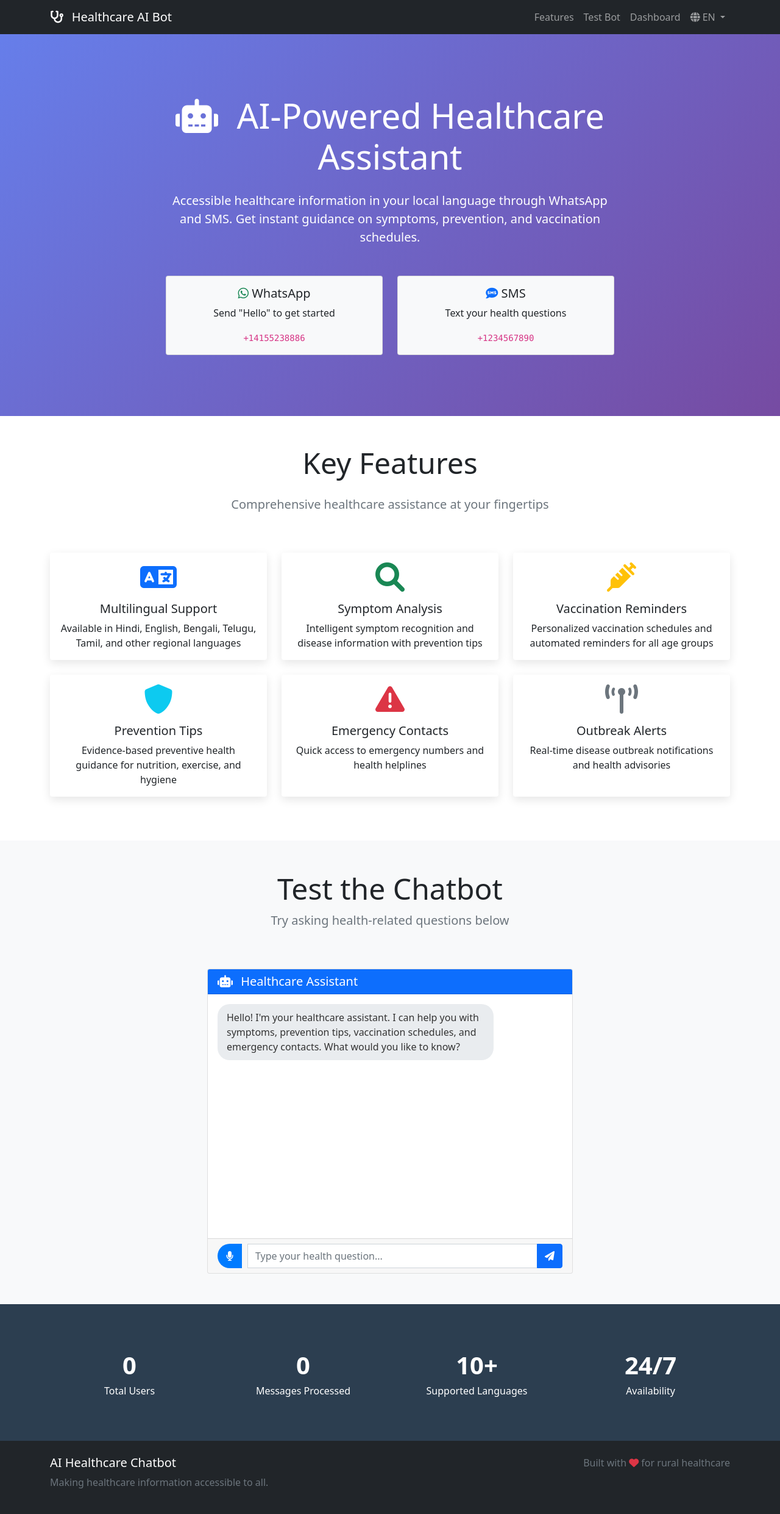
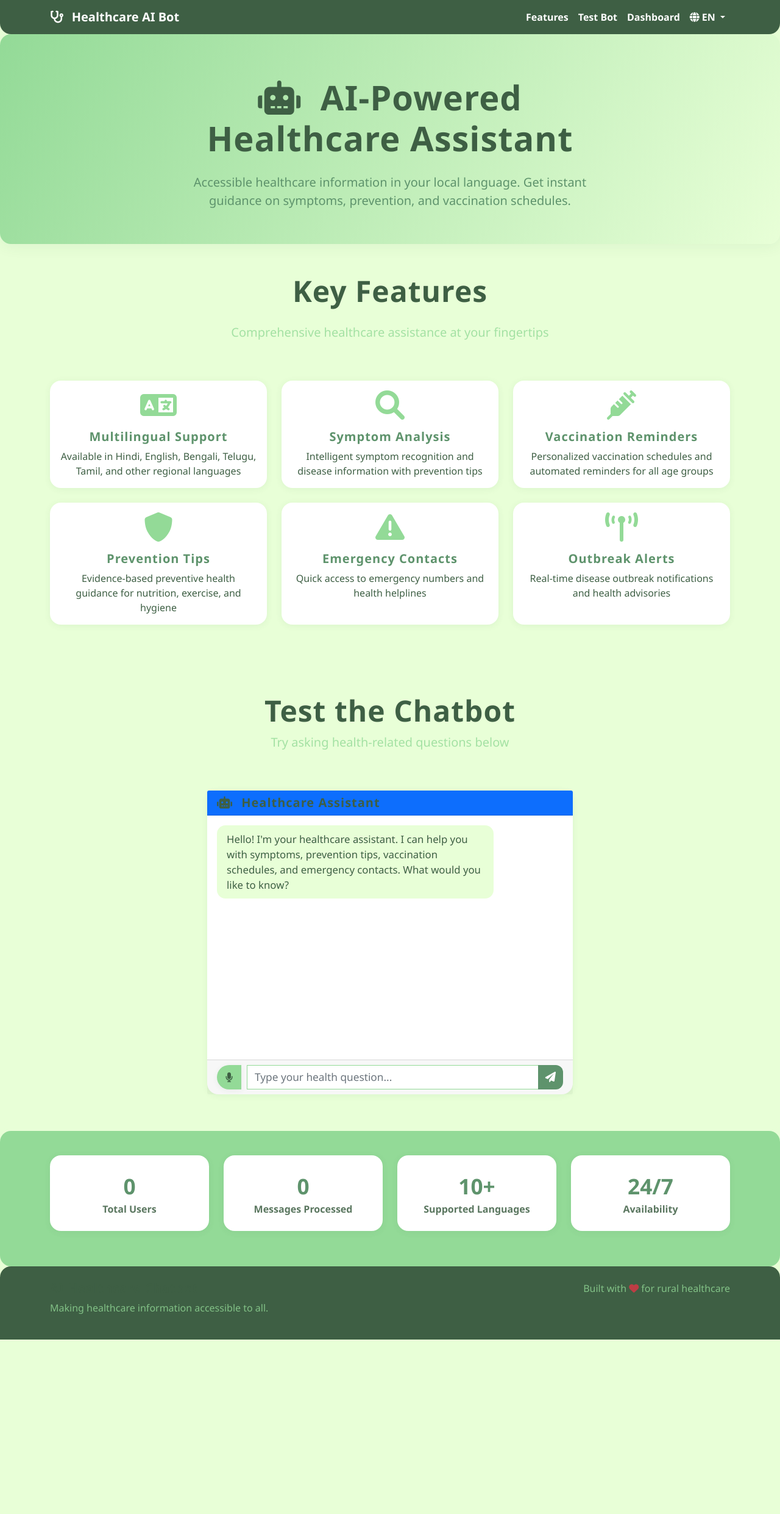
Before and after one commit to Palash-oss/sih, a Flask app: page / in a window 1280 px wide. Shown: the whole page at 61% size. After the commit the page ends 2196 px from the top, so only its background shows below. Run offline with Flask 3, Linux system fonts and the light colour scheme; data that the repository does not hold is empty; some libraries are stand-ins or nearby versions.

Commit message:
html changes

```diff
--- a/templates/index.html
+++ b/templates/index.html
@@ -7,91 +7,200 @@
     <link href="https://cdnjs.cloudflare.com/ajax/libs/bootstrap/5.1.3/css/bootstrap.min.css" rel="stylesheet">
     <link href="https://cdnjs.cloudflare.com/ajax/libs/font-awesome/6.0.0/css/all.min.css" rel="stylesheet">
     <style>
+        :root {
+            --dark-green: #3E5F44;
+            --mid-green: #5E936C;
+            --light-green: #93DA97;
+            --mint: #E8FFD7;
+            --radius: 18px;
+            --font-main: 'Poppins', 'Segoe UI', Arial, sans-serif;
+        }
+
+        body {
+            background: var(--mint);
+            font-family: var(--font-main);
+            color: var(--dark-green);
+            min-height: 100vh;
+        }
+
+        .navbar {
+            background: var(--dark-green) !important;
+            color: #fff;
+            font-weight: 600;
+            border-bottom-left-radius: var(--radius);
+            border-bottom-right-radius: var(--radius);
+        }
+        .navbar .navbar-brand, .navbar .nav-link, .navbar .dropdown-toggle {
+            color: #fff !important;
+        }
+
         .hero-section {
-            background: linear-gradient(135deg, #667eea 0%, #764ba2 100%);
-            color: white;
-            padding: 100px 0;
+            background: linear-gradient(120deg, var(--light-green) 0%, var(--mint) 100%);
+            color: var(--dark-green);
+            padding: 70px 0 40px 0;
+            border-radius: var(--radius);
+            box-shadow: 0 4px 24px 0 rgba(62,95,68,0.07);
+        }
+        .display-4, .display-5, h1, h2, h5 {
+            font-family: var(--font-main);
+            font-weight: 800;
+            letter-spacing: 1px;
+            color: var(--dark-green);
+        }
+        .hero-section .lead {
+            color: var(--mid-green);
+            font-size: 1.25rem;
+            font-weight: 500;
         }
 
         .feature-card {
-            transition: transform 0.3s ease;
+            background: #fff;
+            border-radius: var(--radius);
+            box-shadow: 0 2px 12px 0 rgba(62,95,68,0.07);
             border: none;
-            box-shadow: 0 5px 15px rgba(0,0,0,0.1);
+            transition: transform 0.2s, box-shadow 0.2s;
         }
-
         .feature-card:hover {
-            transform: translateY(-5px);
+            transform: translateY(-6px) scale(1.01);
+            box-shadow: 0 6px 24px 0 rgba(62,95,68,0.10);
+        }
+        .feature-card .card-title {
+            color: var(--mid-green);
+            font-weight: 700;
+        }
+        .feature-card i {
+            color: var(--light-green) !important;
         }
 
         .chatbot-test {
-            background-color: #f8f9fa;
-            padding: 50px 0;
+            background: var(--mint);
+            padding: 40px 0 60px 0;
+            border-radius: var(--radius);
         }
-
         .chat-container {
             max-width: 600px;
             margin: 0 auto;
+            background: var(--mint);
         }
-
+        .card {
+            background: #fff;
+            border-radius: var(--radius);
+            box-shadow: 0 2px 12px 0 rgba(62,95,68,0.07);
+            border: none;
+        }
         .chat-message {
-            margin-bottom: 15px;
-            padding: 10px 15px;
-            border-radius: 20px;
+            margin-bottom: 12px;
+            padding: 10px 16px;
+            border-radius: 14px;
             max-width: 80%;
+            font-size: 1.05rem;
+            font-weight: 500;
         }
-
         .user-message {
-            background-color: #007bff;
-            color: white;
+            background: var(--light-green);
+            color: var(--dark-green);
             margin-left: auto;
+            text-align: right;
         }
-
         .bot-message {
-            background-color: #e9ecef;
-            color: #333;
+            background: var(--mint);
+            color: var(--dark-green);
         }
-
-        .stats-section {
-            background-color: #2c3e50;
-            color: white;
-            padding: 50px 0;
+        .input-group .form-control {
+            border-radius: 12px 0 0 12px;
+            border: 1px solid var(--light-green);
+            background: #fff;
+            color: var(--dark-green);
+            font-size: 1.08rem;
+            font-weight: 500;
         }
-
-        .stat-card {
-            text-align: center;
-            padding: 20px;
+        .input-group .form-control:focus {
+            background: #fff;
+            color: var(--dark-green);
+            box-shadow: none;
+            border-color: var(--mid-green);
         }
-
-        .stat-number {
-            font-size: 2.5rem;
-            font-weight: bold;
+        .input-group .btn {
+            border-radius: 0 12px 12px 0;
+            background: var(--mid-green);
+            border: none;
+            font-weight: 700;
+            font-size: 1.08rem;
+            color: #fff;
+            transition: background 0.2s;
         }
-
+        .input-group .btn:hover {
+            background: var(--dark-green);
+        }
         .speech-button {
-            background-color: #007bff;
-            color: white;
+            background: var(--light-green);
+            color: var(--dark-green);
             border: none;
             border-radius: 50%;
             width: 40px;
             height: 40px;
             margin-right: 10px;
             cursor: pointer;
-            transition: background-color 0.3s;
+            box-shadow: 0 2px 8px 0 rgba(62,95,68,0.07);
+            transition: background 0.2s, box-shadow 0.2s;
         }
-
         .speech-button:hover {
-            background-color: #0056b3;
+            background: var(--mid-green);
+            color: #fff;
         }
-
         .speech-button.listening {
-            background-color: #dc3545;
+            background: #ffb6b6;
+            color: #fff;
             animation: pulse 1.5s infinite;
         }
-
         @keyframes pulse {
             0% { transform: scale(1); }
             50% { transform: scale(1.1); }
             100% { transform: scale(1); }
+        }
+        .stats-section {
+            background: var(--light-green);
+            color: var(--dark-green);
+            padding: 40px 0 40px 0;
+            border-radius: var(--radius);
+        }
+        .stat-card {
+            text-align: center;
+            padding: 24px 10px;
+            background: #fff;
+            border-radius: var(--radius);
+            box-shadow: 0 2px 12px 0 rgba(62,95,68,0.07);
+            border: none;
+            margin-bottom: 18px;
+        }
+        .stat-number {
+            font-size: 2.2rem;
+            font-weight: 900;
+            color: var(--mid-green);
+        }
+        .stat-label {
+            font-size: 1rem;
+            font-weight: 600;
+            color: var(--dark-green);
+            opacity: 0.85;
+        }
+        footer.bg-dark {
+            background: var(--dark-green) !important;
+            border-top-left-radius: var(--radius);
+            border-top-right-radius: var(--radius);
+            color: #fff;
+        }
+        .text-muted {
+            color: var(--light-green) !important;
+            opacity: 0.8;
+        }
+        /* Minimalist Animations */
+        .feature-card, .stat-card, .card, .chat-message {
+            animation: fadeInUp 0.6s cubic-bezier(.4,2,.3,1);
+        }
+        @keyframes fadeInUp {
+            0% { opacity: 0; transform: translateY(30px); }
+            100% { opacity: 1; transform: translateY(0); }
         }
     </style>
 </head>
@@ -141,29 +250,9 @@
                         <i class="fas fa-robot me-3"></i>
                         {{ gettext('AI-Powered Healthcare Assistant') }}
                     </h1>
-                    <p class="lead mb-5">
-                        {{ gettext('Accessible healthcare information in your local language through WhatsApp and SMS. Get instant guidance on symptoms, prevention, and vaccination schedules.') }}
+                    <p class="lead mb-3">
+                        {{ gettext('Accessible healthcare information in your local language. Get instant guidance on symptoms, prevention, and vaccination schedules.') }}
                     </p>
-                    <div class="row justify-content-center">
-                        <div class="col-md-6">
-                            <div class="card bg-light text-dark">
-                                <div class="card-body">
-                                    <h5><i class="fab fa-whatsapp text-success"></i> WhatsApp</h5>
-                                    <p>{{ gettext('Send "Hello" to get started') }}</p>
-                                    <code>+14155238886</code>
-                                </div>
-                            </div>
-                        </div>
-                        <div class="col-md-6">
-                            <div class="card bg-light text-dark">
-                                <div class="card-body">
-                                    <h5><i class="fas fa-sms text-primary"></i> SMS</h5>
-                                    <p>{{ gettext('Text your health questions') }}</p>
-                                    <code>+1234567890</code>
-                                </div>
-                            </div>
-                        </div>
-                    </div>
                 </div>
             </div>
         </div>
```
Also changed, not shown: 1 other file.
